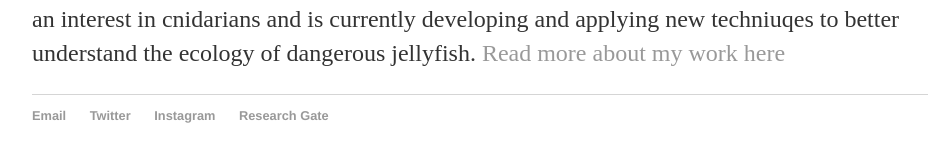
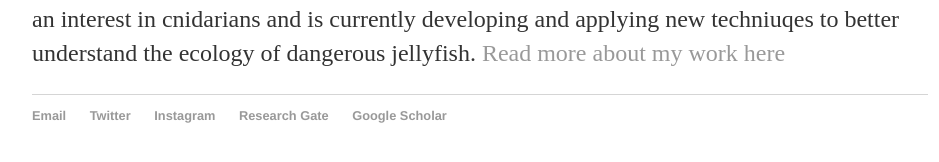
Before and after one commit to ScottJMorrissey/ScottJMorrissey.github.io, a Jekyll site: the page built from index.html, in a window 1280 px wide. Shown: the part 283-445 px from the top of the page, without its empty margins (160-1099 px from the left). Built offline with Jekyll 4.4.1, drawn with Linux system fonts in a browser that asks for light colours.

Commit message:
Update default.html

```diff
--- a/_layouts/default.html
+++ b/_layouts/default.html
@@ -25,6 +25,7 @@
 	        		<li><a href="https://twitter.com/ScottJMorrissey">Twitter</a></li>
 				<li><a href="https://www.instagram.com/jellyfish_science/">Instagram</a></li>
 				<li><a href="https://www.researchgate.net/profile/Scott-Morrissey">Research Gate</a></li>
+				<li><a href="https://scholar.google.com.au/citations?user=fx43XQ0AAAAJ&hl=en">Google Scholar</a></li>
 				</ul>
 			</footer>
 		</body>
```
